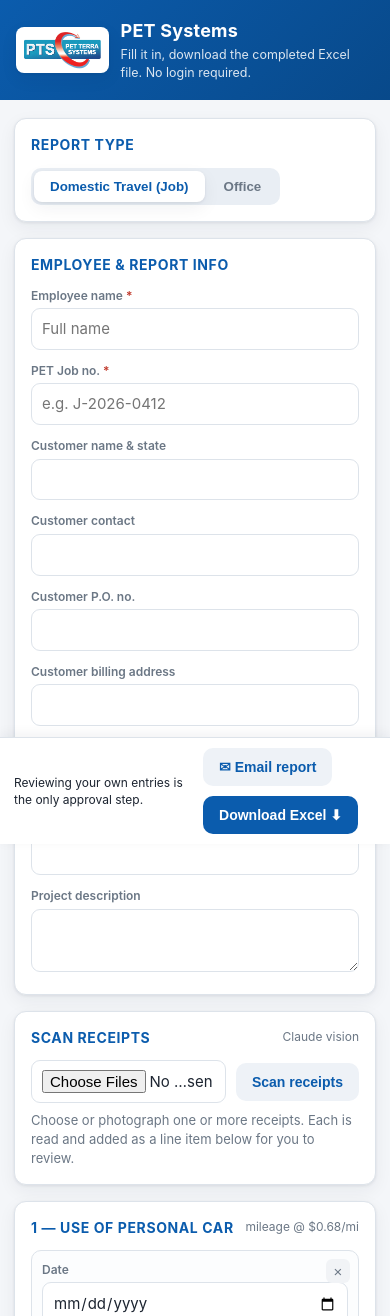
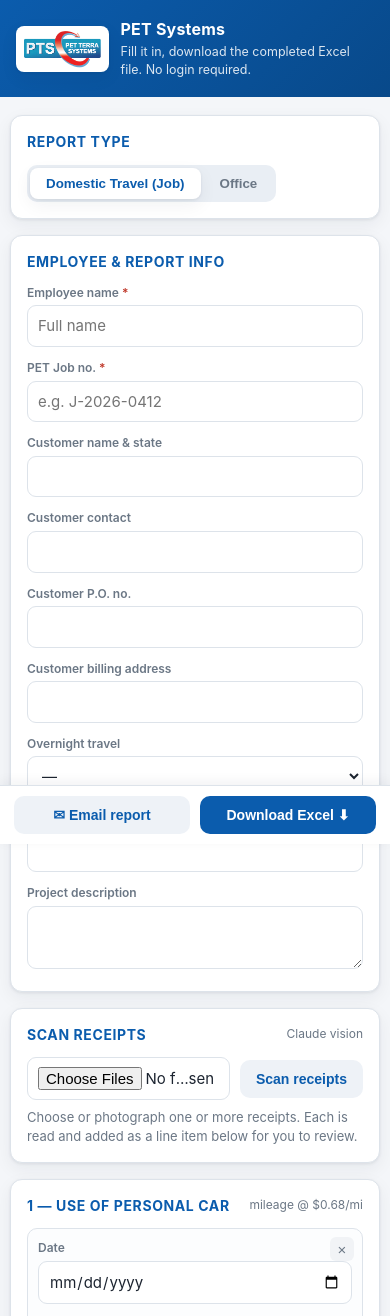
Before and after one commit to Autom8tionworks/pet-expense-web, a plain HTML site: page index.html in a window 390 px wide. Shown: the top 1316 px of the page. Drawn offline with Linux system fonts and the light colour scheme.

Commit message:
Add files via upload

```diff
--- a/index.html
+++ b/index.html
@@ -30,7 +30,18 @@
   input:focus,select:focus,textarea:focus{outline:none;border-color:var(--brand);box-shadow:0 0 0 3px rgba(11,92,173,.12)}
   .grid{display:grid;gap:12px}
   .g2{grid-template-columns:1fr 1fr}.g3{grid-template-columns:1fr 1fr 1fr}
-  @media(max-width:640px){.g2,.g3{grid-template-columns:1fr}}
+  @media(max-width:680px){
+    .g2,.g3{grid-template-columns:1fr}
+    .row{grid-template-columns:1fr !important; padding-top:10px}
+    .row .del{top:6px;right:6px}
+    .row .move{top:6px;right:34px}
+    main{padding:0 10px}
+    header.app h1{font-size:16px}
+    .footerbar .small{display:none}
+    .footerbar .wrap{justify-content:flex-end}
+    .footerbar .wrap > div{flex:1;justify-content:flex-end}
+    #emailBtn,#generateBtn{flex:1}
+  }
   .seg{display:inline-flex;background:#e9eef4;border-radius:10px;padding:3px;gap:3px}
   .seg button{border:0;background:transparent;padding:8px 16px;border-radius:8px;font-weight:600;color:var(--muted);cursor:pointer}
   .seg button.on{background:#fff;color:var(--brand);box-shadow:var(--shadow)}
@@ -231,7 +242,7 @@
   const row = document.createElement("div");
   row.className = "row";
   const cols = cfg.map(f=>f.w||"1fr").join(" ");
-  row.style.gridTemplateColumns = window.innerWidth>640 ? cols : "1fr";
+  row.style.gridTemplateColumns = cols;   // desktop columns; CSS media query stacks them on mobile
   cfg.forEach(f=>{
     const cell = document.createElement("div");
     if(f.num) cell.className="fieldnum";
```
